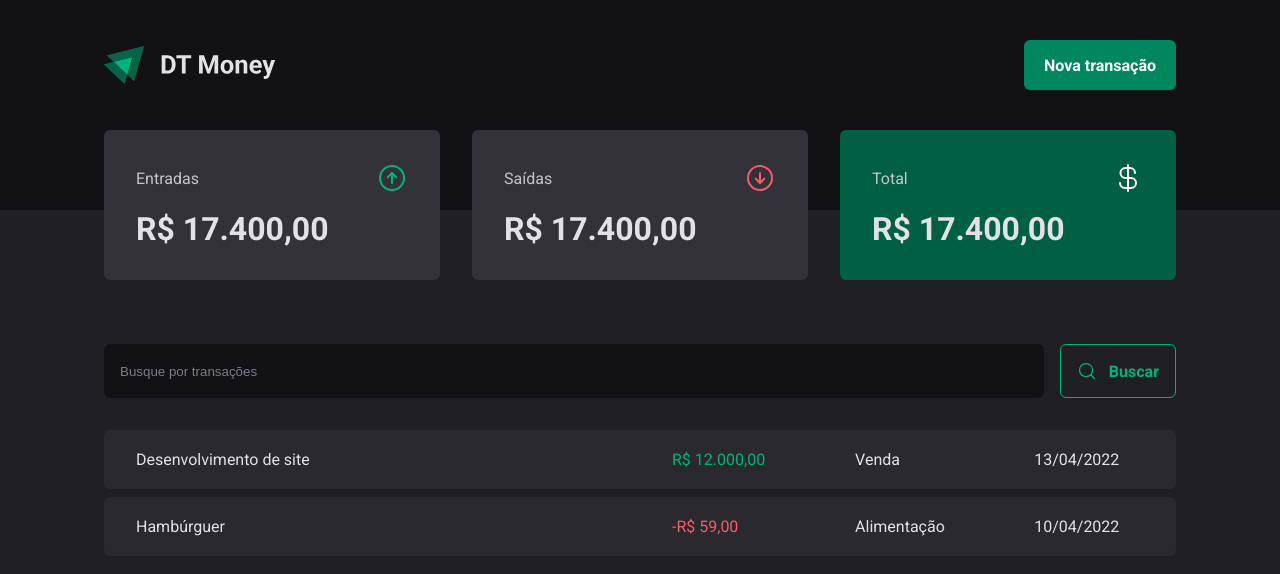
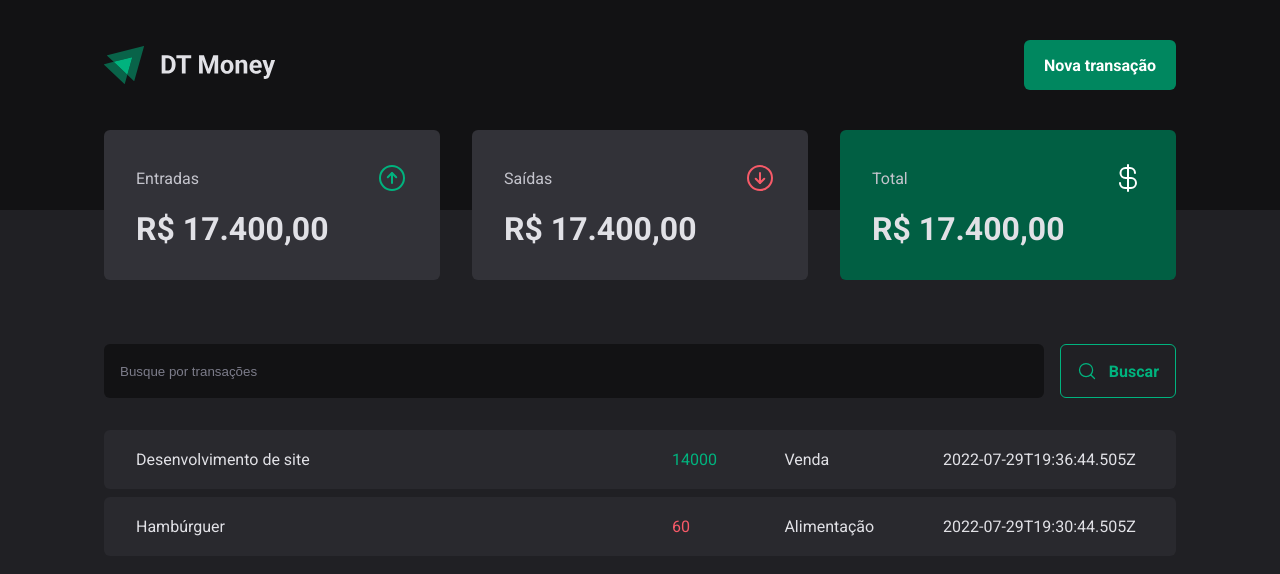
Before and after one commit to diegolauar/dt-money, a React (Vite) app: page / in a window 1280 px wide. Shown: the top 574 px of the page. Built offline with nearby package versions, Linux system fonts and the light colour scheme; data requests are answered from the project's data file.

Commit message:
Realizando requisicao HTTP

```diff
--- a/package.json
+++ b/package.json
@@ -5,6 +5,7 @@
   "type": "module",
   "scripts": {
     "dev": "vite",
+    "dev:server": "json-server server.json -p 3333 -w",
     "build": "tsc -b && vite build",
     "lint": "eslint .",
     "preview": "vite preview"
@@ -27,6 +28,7 @@
     "eslint-plugin-react-hooks": "^5.1.0",
     "eslint-plugin-react-refresh": "^0.4.19",
     "globals": "^15.15.0",
+    "json-server": "^1.0.0-beta.3",
     "typescript": "~5.7.2",
     "typescript-eslint": "^8.24.1",
     "vite": "^6.2.0"
--- /dev/null
+++ b/server.json
@@ -0,0 +1,20 @@
+{
+    "transactions": [
+      {
+        "id": 1,
+        "description": "Desenvolvimento de site",
+        "type": "income",
+        "category": "Venda",
+        "price": 14000,
+        "createdAt": "2022-07-29T19:36:44.505Z"
+      },
+      {
+        "id": 2,
+        "description": "Hambúrguer",
+        "type": "outcome",
+        "category": "Alimentação",
+        "price": 60,
+        "createdAt": "2022-07-29T19:30:44.505Z"
+      }
+    ]
+  }
--- a/src/pages/Transactions/index.tsx
+++ b/src/pages/Transactions/index.tsx
@@ -1,38 +1,56 @@
+import { useEffect, useState } from "react";
 import { Header } from "../../components/Header";
 import { Summary } from "../../components/Summary";
 import { SearchForm } from "./components/SearchForm";
 import { PriceHighlight, TransactionsContainer, TransactionsTable } from "./styles";
 
+interface Transaction {
+    id: number;
+    description: string;
+    type: 'income' | 'outcome';
+    price: number;
+    category: string;
+    createdAt: string;
+}
+
 export function Transactions() {
+
+    const [transactions, setTransactions] = useState<Transaction[]>([]);
+
+    async function loadTransactions() {
+        const response = await fetch('http://localhost:3333/transactions')
+        const data = await response.json()
+
+        setTransactions(data)
+    }
+
+    useEffect(() => {
+        loadTransactions()
+    }, []);
+
     return (
         <div>
             <Header />
             <Summary />
             <TransactionsContainer>
 
-                <SearchForm/>
+                <SearchForm />
                 <TransactionsTable>
                     <tbody>
-                        <tr>
-                            <td width="50%">Desenvolvimento de site</td>
-                            <td>
-                                <PriceHighlight variant="income">
-                                    R$ 12.000,00
-                                </PriceHighlight>
-                            </td>
-                            <td>Venda</td>
-                            <td>13/04/2022</td>
-                        </tr>
-                        <tr>
-                            <td width="50%">Hambúrguer</td>
-                            <td>
-                                <PriceHighlight variant="outcome">
-                                    -R$ 59,00
-                                </PriceHighlight>
-                            </td>
-                            <td>Alimentação</td>
-                            <td>10/04/2022</td>
-                        </tr>
+                        {transactions.map(transaction => {
+                            return (
+                                <tr key={transaction.id}>
+                                    <td width="50%">{transaction.description}</td>
+                                    <td>
+                                        <PriceHighlight variant={transaction.type}>
+                                            {transaction.price}
+                                        </PriceHighlight>
+                                    </td>
+                                    <td>{transaction.category}</td>
+                                    <td>{transaction.createdAt}</td>
+                                </tr>
+                            )
+                        })}
                     </tbody>
                 </TransactionsTable>
             </TransactionsContainer>
```
Also changed, not shown: 1 other file (tests, documents, lock files or other folders).
